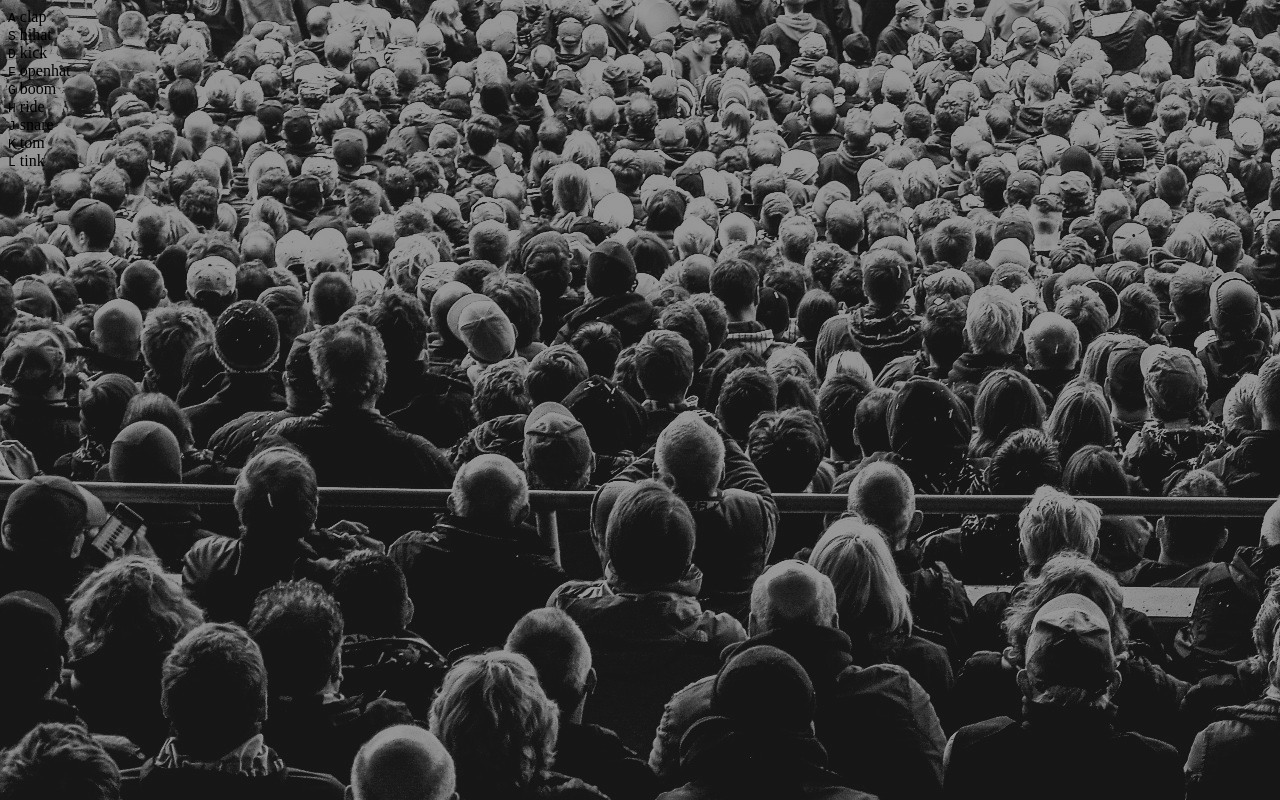
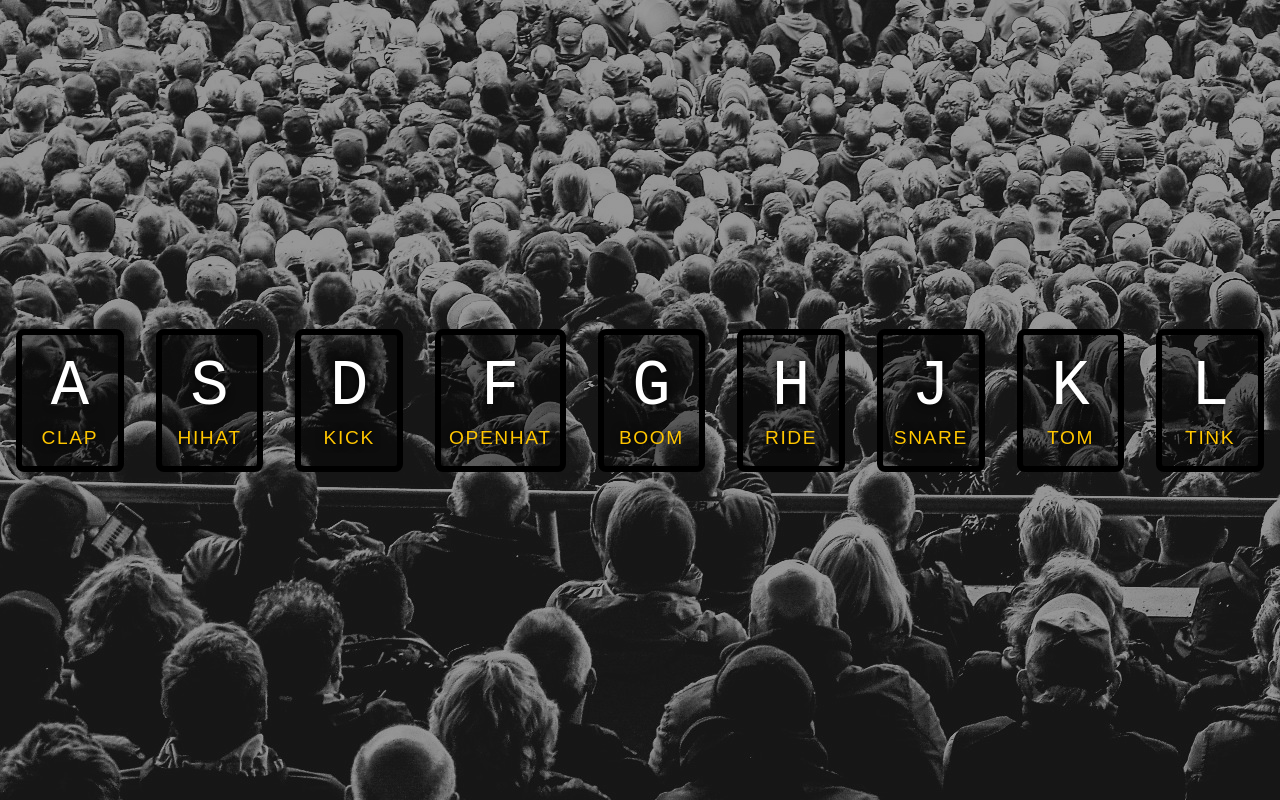
Before and after one commit to Gowrisankar771/MyProjs, a plain HTML site: page Drums/index.html in a window 1280 px wide. Drawn offline with Linux system fonts and the light colour scheme.

Commit message:
Styling done

```diff
--- a/Drums/styles.css
+++ b/Drums/styles.css
@@ -1,5 +1,52 @@
+html,body{
+    margin: 0px;
+    padding: 0px;
+}
+
 body {
     background-image: url('background.jpg');
     background-color: rgba(50,50,50,0.5);
     background-blend-mode: multiply;
 }
+
+.keys{
+    display : flex;
+    flex-grow: 1;
+    min-height: 100vh;
+    align-items: center;
+    justify-content: center;
+
+}
+
+.key {
+    border: .4rem solid black;
+    border-radius: .5rem;
+    margin: 1rem;
+    font-size: 1.5rem;
+    padding: 1rem .5rem;
+    transition: all 0.08s ease;
+    width: 10rem;
+    text-align: center;
+    color: white;
+    background: rgba(0,0,0,0.4);
+    text-shadow: 0 0 .5rem black;
+}
+
+kbd{
+    display : block;
+    font-size : 4rem;
+}
+
+.sound {
+    font-size: 1.2rem;
+    text-transform: uppercase;
+    letter-spacing: .1rem;
+    color: #ffc600;
+    font-family: sans-serif;
+}
+
+.playing{
+    transform : scale(1.2);
+    border-color: #ffc600;
+    box-shadow: 0 0 1em #ffc600;
+}
```
Also changed, not shown: Drums/drums.js (added).
